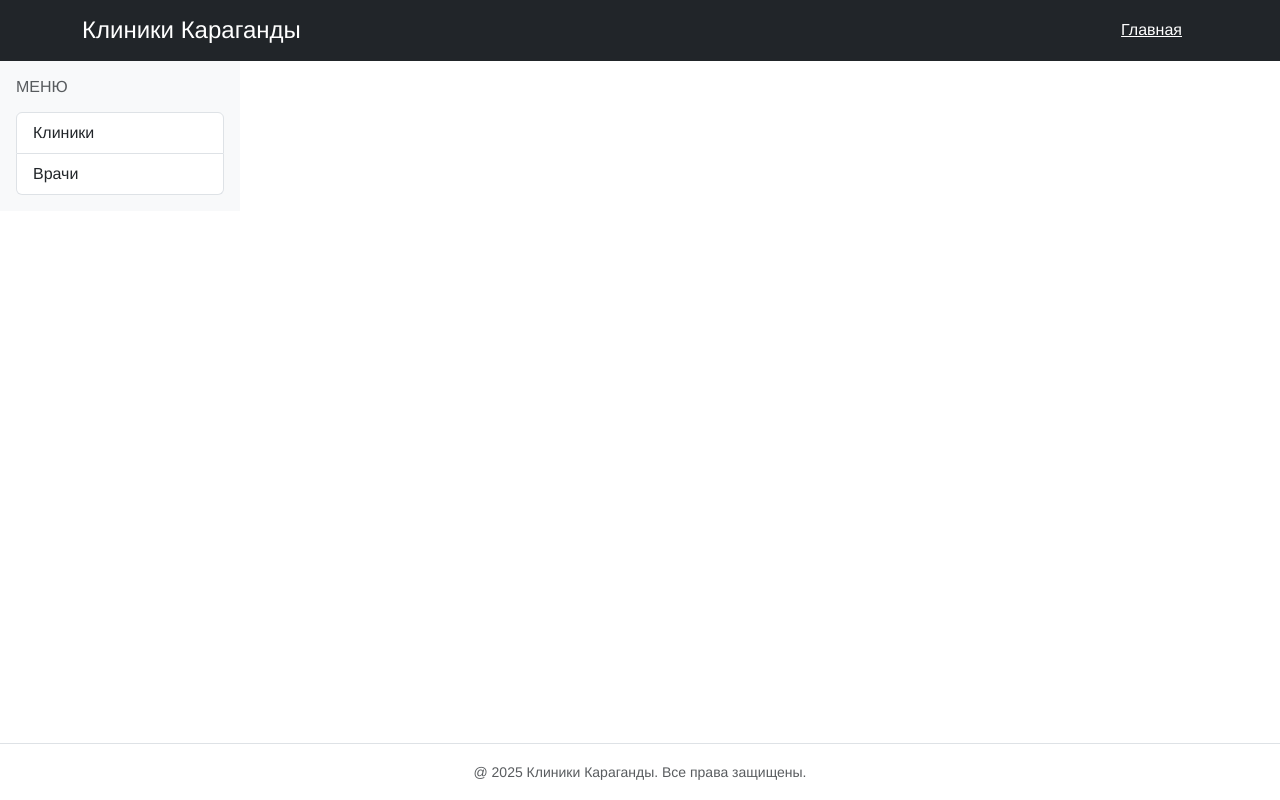
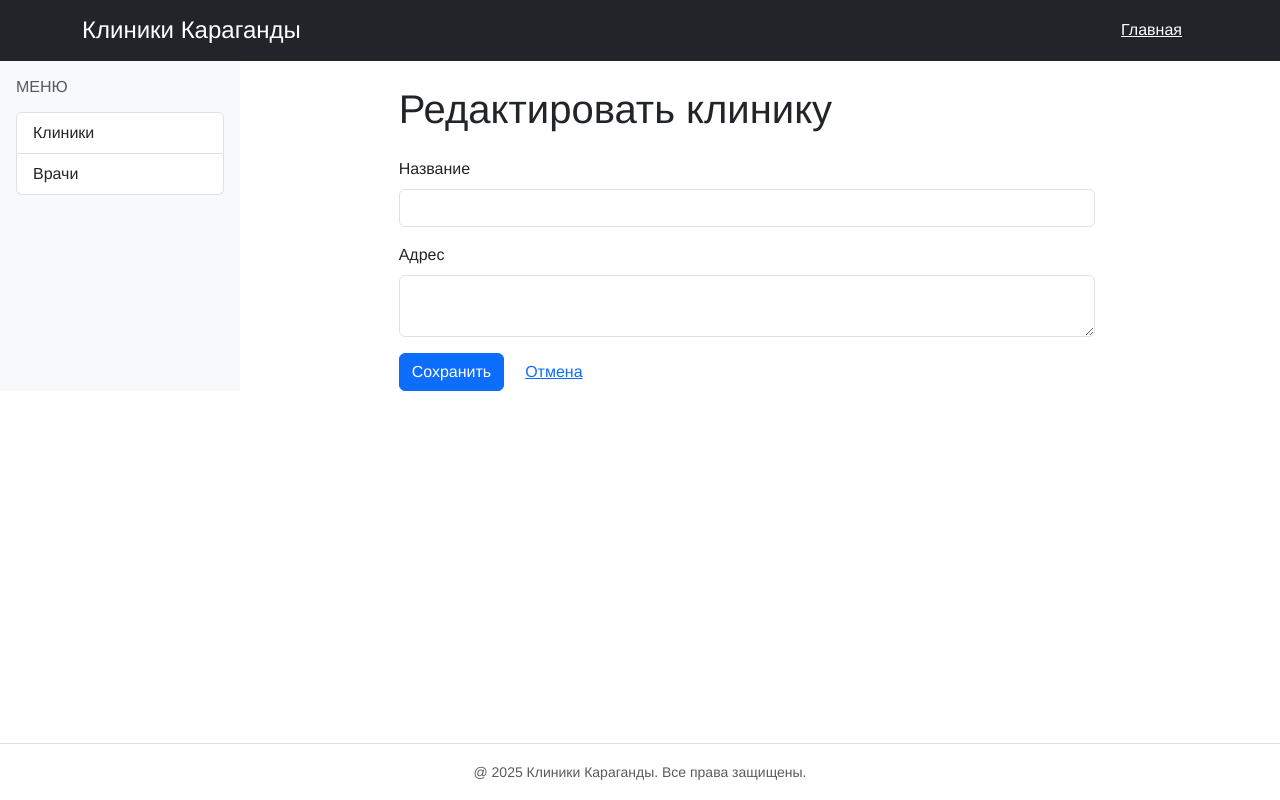
Before and after one commit to aizhan-khassenova/Clinics_Front_2, a Vue app: page /clinics/1/update in a window 1280 px wide. Built offline with nearby package versions, Linux system fonts and the light colour scheme; no server answers.

Commit message:
feat: add updating for clinics by id

```diff
--- a/package.json
+++ b/package.json
@@ -10,6 +10,7 @@
   "dependencies": {
     "axios": "^1.11.0",
     "bootstrap": "^5.3.7",
+    "bootstrap-icons": "^1.13.1",
     "core-js": "^3.8.3",
     "vue": "^3.2.13",
     "vue-router": "^4.5.1"
--- a/src/main.js
+++ b/src/main.js
@@ -2,5 +2,6 @@ import { createApp } from 'vue'
 import App from './App.vue'
 import router from './router'
 import 'bootstrap/dist/css/bootstrap.min.css'
+import 'bootstrap-icons/font/bootstrap-icons.css'
 
 createApp(App).use(router).mount('#app')
--- a/src/router/index.js
+++ b/src/router/index.js
@@ -1,6 +1,7 @@
 import { createRouter, createWebHistory } from "vue-router";
 import ClinicsView from "@/views/Clinics/ClinicsView.vue";
 import ClinicCreate from "@/views/Clinics/ClinicCreate.vue";
+import ClinicUpdate from "@/views/Clinics/ClinicUpdate.vue";
 import DoctorsView from "@/views/Doctors/DoctorsView.vue";
 import DoctorCreate from "@/views/Doctors/DoctorCreate.vue";
 
@@ -8,6 +9,7 @@ const routes = [
     { path: '/', redirect: '/clinics' },
     { path: '/clinics', name: 'clinics', component: ClinicsView },
     { path: '/clinics/create', name: 'clinicCreate', component: ClinicCreate },
+    { path: '/clinics/:id/update', name: 'clinicUpdate', component: ClinicUpdate },
     { path: '/doctors', name: 'doctors', component: DoctorsView },
     { path: '/doctors/create', name: 'doctorCreate', component: DoctorCreate },
 ]
--- /dev/null
+++ b/src/views/Clinics/ClinicUpdate.vue
@@ -0,0 +1,59 @@
+<template>
+    <div class="container mt-4" style="max-width: 720px;">
+        <h1 class="mb-4">Редактировать клинику</h1>
+
+        <form @submit.prevent="submit">
+            <div class="mb-3">
+                <label class="form-label">Название</label>
+                <input type="text" class="form-control" v-model.trim="form.name">
+            </div>
+
+            <div class="mb-3">
+                <label class="form-label">Адрес</label>
+                <textarea type="text" class="form-control" rows="2" v-model.trim="form.address"></textarea>
+            </div>
+
+            <button type="submit" class="btn btn-primary">Сохранить</button>
+            <RouterLink to="/clinics" class="btn btn-link ms-2">Отмена</RouterLink>
+        </form>
+    </div>
+</template>
+
+<script>
+import axios from 'axios'
+
+export default {
+    name: 'ClinicUpdate',
+    data() {
+        return {
+            form: { name: '', address: '' }
+        }
+    },
+    computed: {
+        clinicId() {
+            return this.$route.params.id
+        }
+    },
+    async created() {
+        await this.loadClinic()
+    },
+    methods: {
+        async loadClinic() {
+            try {
+                const { data } = await axios.get(`/api/clinics/${this.clinicId}`)
+                this.form = { name: data.name || '', address: data.address || '' }
+            } catch (error) {
+                console.error('Ошибка при загрузке данных клиники.', error)
+            }
+        },
+        async submit() {
+            try {
+                await axios.put(`/api/clinics/${this.clinicId}`, this.form)
+                this.$router.push('/clinics')
+            } catch (error) {
+                console.error('Ошибка при обновлении.', error)
+            }
+        }
+    }
+}
+</script>
--- a/src/views/Clinics/ClinicsView.vue
+++ b/src/views/Clinics/ClinicsView.vue
@@ -11,6 +11,7 @@
                     <th>ID</th>
                     <th>Название</th>
                     <th>Адрес</th>
+                    <th>Действия</th>
                 </tr>
             </thead>
             <tbody>
@@ -18,6 +19,11 @@
                     <td>{{ clinic.id }}</td>
                     <td>{{ clinic.name }}</td>
                     <td>{{ clinic.address }}</td>
+                    <td>
+                        <RouterLink :to="`/clinics/${clinic.id}/update`" class="btn btn-sm btn-outline-primary">
+                            <i class="bi bi-pencil-fill"></i>
+                        </RouterLink>
+                    </td>
                 </tr>
             </tbody>
         </table>
```
Also changed, not shown: 1 other file (tests, documents, lock files or other folders).
